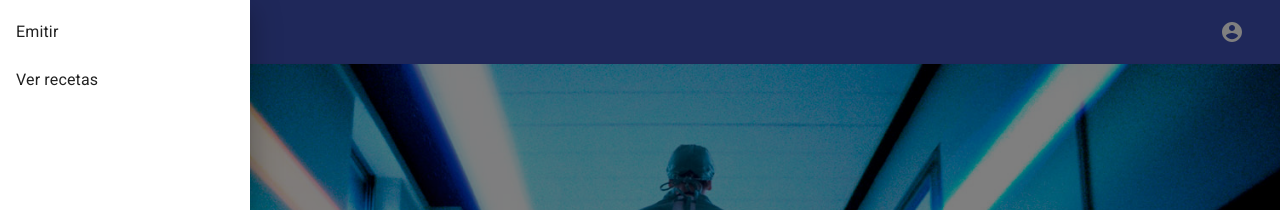
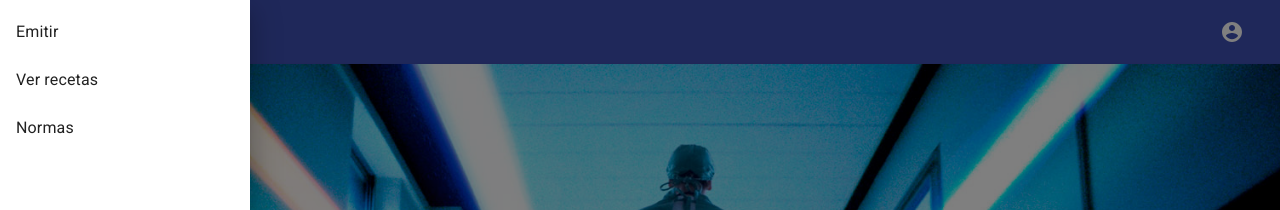
Before and after one commit to recetaselectronicas/frontend, a React (Create React App) app: page / in a window 1280 px wide. Both pictures are taken after a click on the button 36 px from the left and 32 px from the top of the page. Shown: the top 210 px of the page. Built offline with nearby package versions, Linux system fonts and the light colour scheme.

Commit message:
Se agregan las normas al menu

```diff
--- a/src/App.js
+++ b/src/App.js
@@ -21,7 +21,7 @@ function App() {
         <Route path="/emitir" component={EmitRecipe} />
         <Route path="/recetas" component={PrescriptionsPage} />
         <Route path="/receta/:id" exact component={PrescriptionPage} />
-        <Route path="/norms" exact component={Norm} />
+        <Route path="/normas" exact component={Norm} />
       </main>
     </Router>
   );
--- a/src/components/navbar/Navbar.js
+++ b/src/components/navbar/Navbar.js
@@ -112,7 +112,7 @@ function MenuAppBar(props) {
       <Drawer open={state.open} onClose={toggleDrawer(false)}>
         <div className={classes.list} role="presentation" onKeyDown={toggleDrawer(false)}>
           <List>
-            {[{ text: 'Emitir', url: '/emitir' }, { text: 'Ver recetas', url: '/recetas' }].map(link => (
+            {[{ text: 'Emitir', url: '/emitir' }, { text: 'Ver recetas', url: '/recetas' }, { text: 'Normas', url: '/normas' }].map(link => (
               <ListItem button key={link.text} onClick={() => onSelectedItem(link)}>
                 <ListItemText primary={link.text} />
               </ListItem>
```
Also changed, not shown: 1 other file (tests, documents, lock files or other folders).
